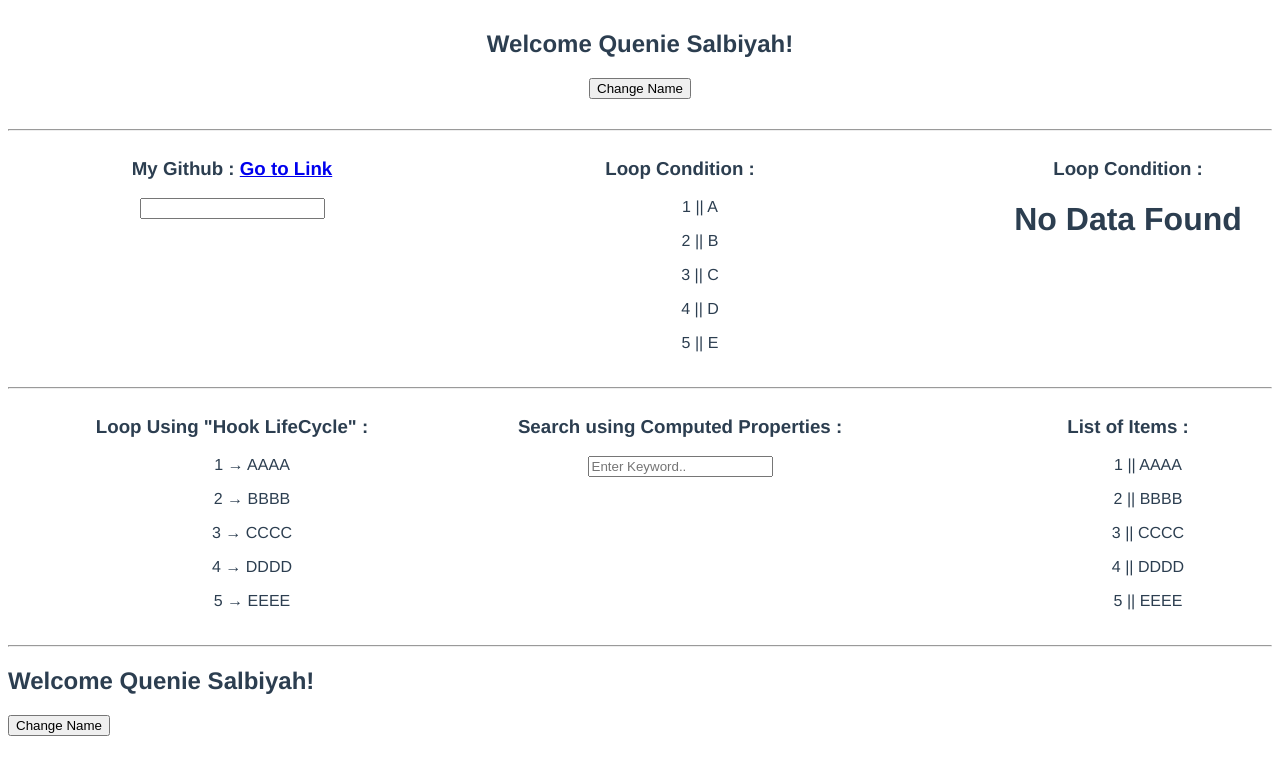
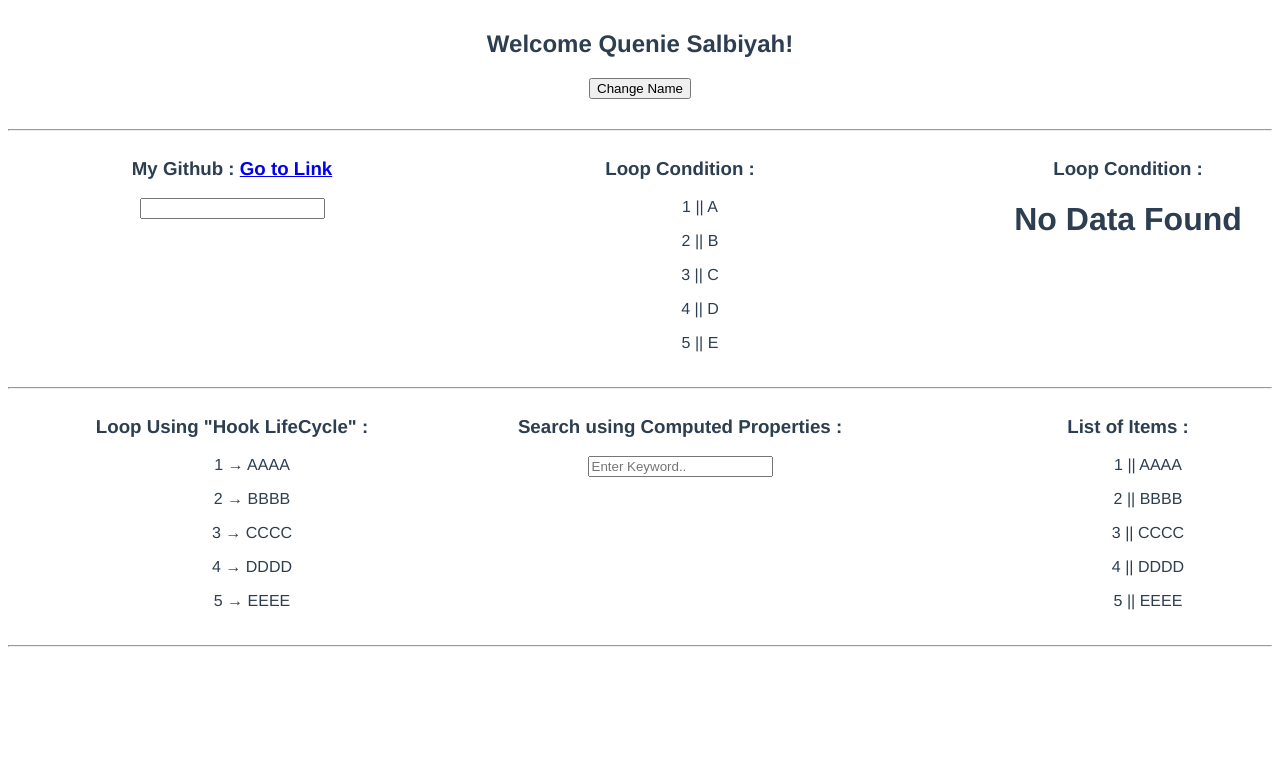
Before and after one commit to Queniex/Basic-Vue, a Vue app: page / in a window 1280 px wide. Shown: the top 774 px of the page. Built offline with nearby package versions, Linux system fonts and the light colour scheme.

Commit message:
Update Something

```diff
--- a/src/App.vue
+++ b/src/App.vue
@@ -70,12 +70,6 @@
   </div>
 
   <hr>
-
-  <div class="container-4">
-    <h2>Welcome {{ first_name + " " + last_name }}!</h2>
-    <button v-on:click="changeName">Change Name</button>
-      <!-- The v-on directive can also be represented as @click -->
-  </div>
 
 </template>
 
```
